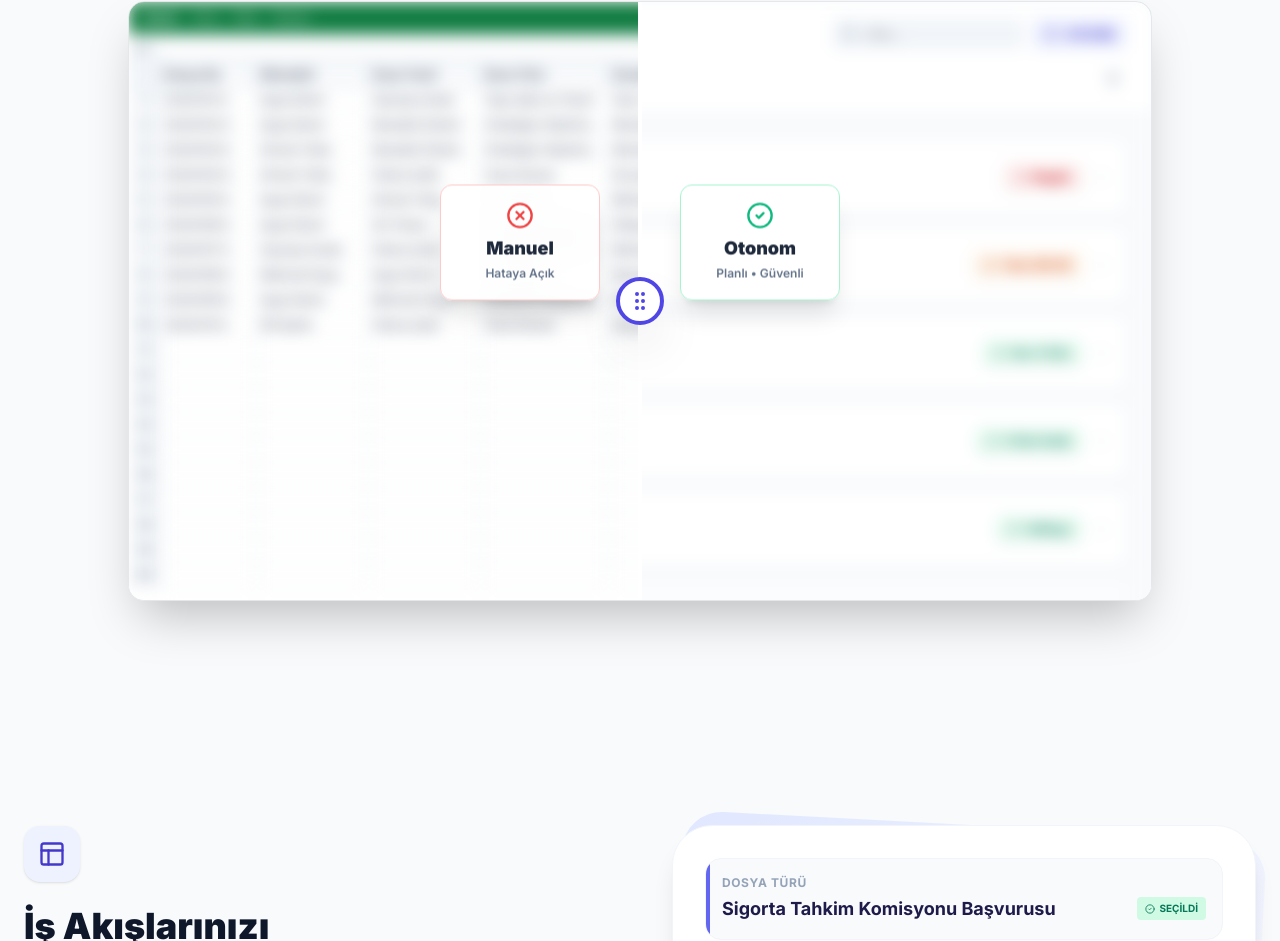
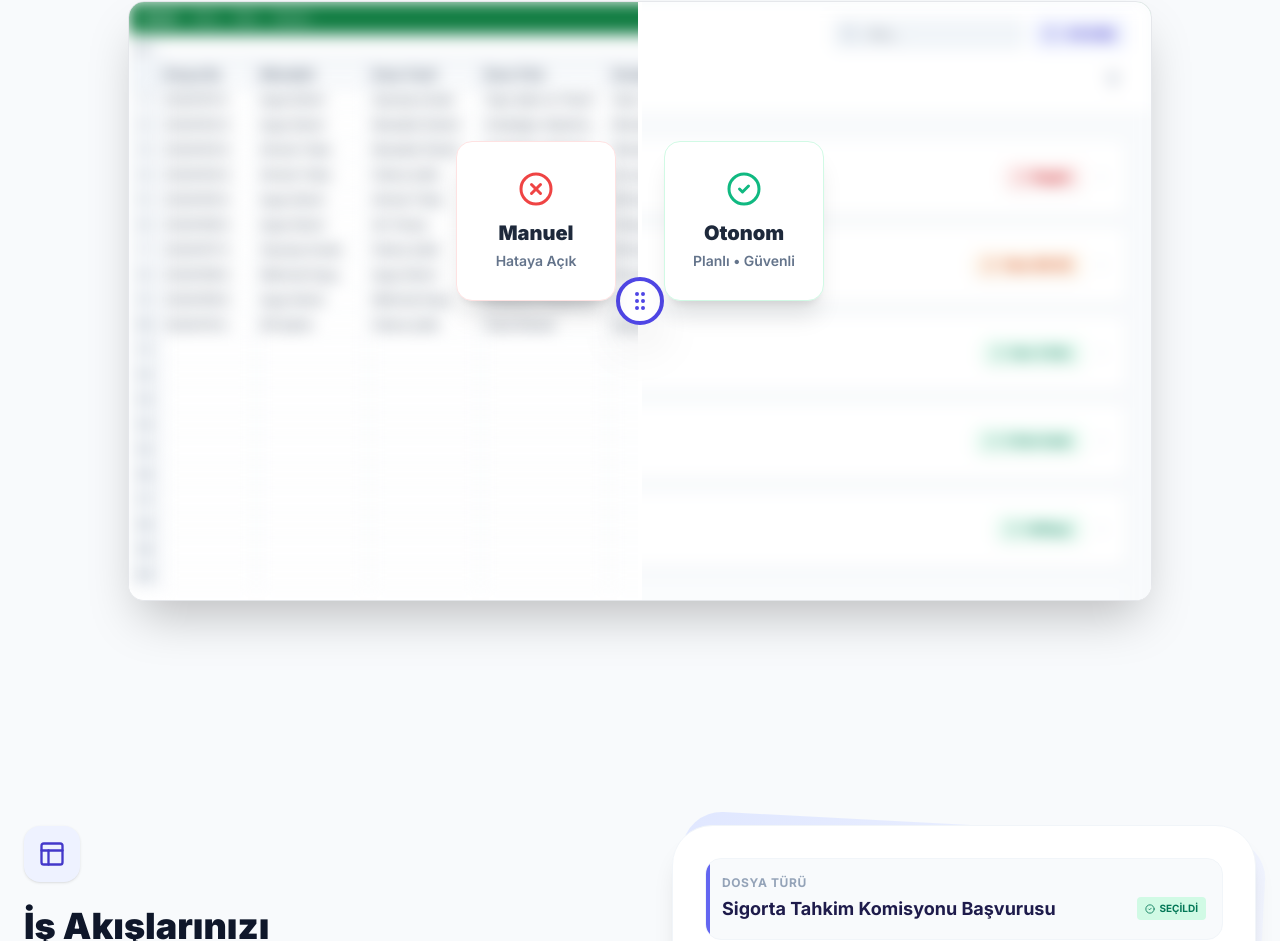
Before and after one commit to fatihdisci/law2do1, a Next.js app: page /law2do1/ in a window 1280 px wide. Shown: the part 1394-2335 px from the top of the page. Built offline with nearby package versions, Linux system fonts and the light colour scheme.

Commit message:
Enhance slider labels aesthetic: square shape and clean design

```diff
--- a/src/components/ComparisonSlider.tsx
+++ b/src/components/ComparisonSlider.tsx
@@ -283,19 +283,19 @@ export function ComparisonSlider() {
             <div
                 className="absolute top-1/2 -translate-y-1/2 z-40 pointer-events-none transition-opacity duration-200"
                 style={{
-                    left: `calc(${sliderPosition}% - 40px)`,
+                    left: `calc(${sliderPosition}% - 24px)`,
                     transform: 'translateX(-100%) translateY(-50%)',
                     opacity: leftLabelOpacity
                 }}
             >
-                <div className="bg-white/90 backdrop-blur-md border border-red-200 shadow-xl rounded-xl p-4 text-center min-w-[160px]">
-                    <div className="flex justify-center mb-2">
-                        <XCircle size={28} className="text-red-500" />
+                <div className="bg-white border border-red-100 shadow-xl rounded-2xl w-40 h-40 flex flex-col items-center justify-center text-center p-4">
+                    <div className="mb-3">
+                        <XCircle size={36} className="text-red-500" />
                     </div>
-                    <span className="block text-lg font-black text-slate-800 leading-tight">
+                    <span className="block text-xl font-black text-slate-800 mb-1">
                         Manuel
                     </span>
-                    <span className="text-xs font-semibold text-slate-500">
+                    <span className="text-sm font-semibold text-slate-500">
                         Hataya Açık
                     </span>
                 </div>
@@ -304,19 +304,19 @@ export function ComparisonSlider() {
             <div
                 className="absolute top-1/2 -translate-y-1/2 z-40 pointer-events-none transition-opacity duration-200"
                 style={{
-                    left: `calc(${sliderPosition}% + 40px)`,
+                    left: `calc(${sliderPosition}% + 24px)`,
                     transform: 'translateY(-50%)',
                     opacity: rightLabelOpacity
                 }}
             >
-                <div className="bg-white/90 backdrop-blur-md border border-emerald-200 shadow-xl rounded-xl p-4 text-center min-w-[160px]">
-                    <div className="flex justify-center mb-2">
-                        <CheckCircle2 size={28} className="text-emerald-500" />
+                <div className="bg-white border border-emerald-100 shadow-xl rounded-2xl w-40 h-40 flex flex-col items-center justify-center text-center p-4">
+                    <div className="mb-3">
+                        <CheckCircle2 size={36} className="text-emerald-500" />
                     </div>
-                    <span className="block text-lg font-black text-slate-800 leading-tight">
+                    <span className="block text-xl font-black text-slate-800 mb-1">
                         Otonom
                     </span>
-                    <span className="text-xs font-semibold text-slate-500">
+                    <span className="text-sm font-semibold text-slate-500">
                         Planlı • Güvenli
                     </span>
                 </div>
```
